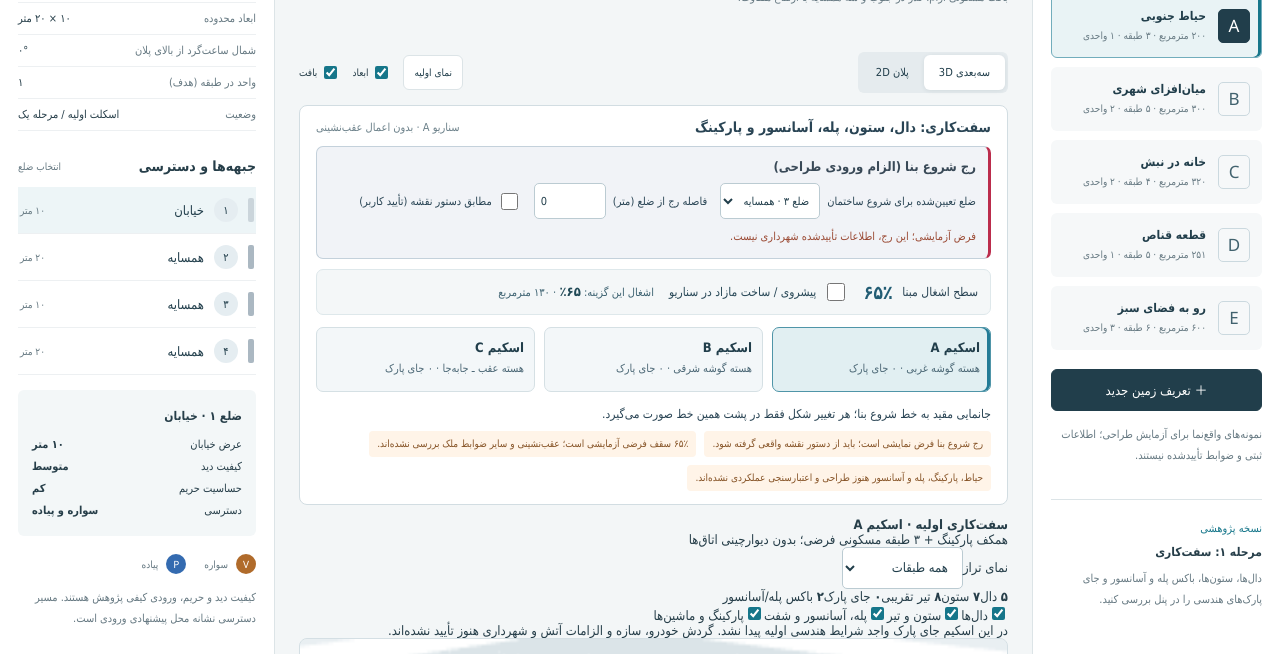
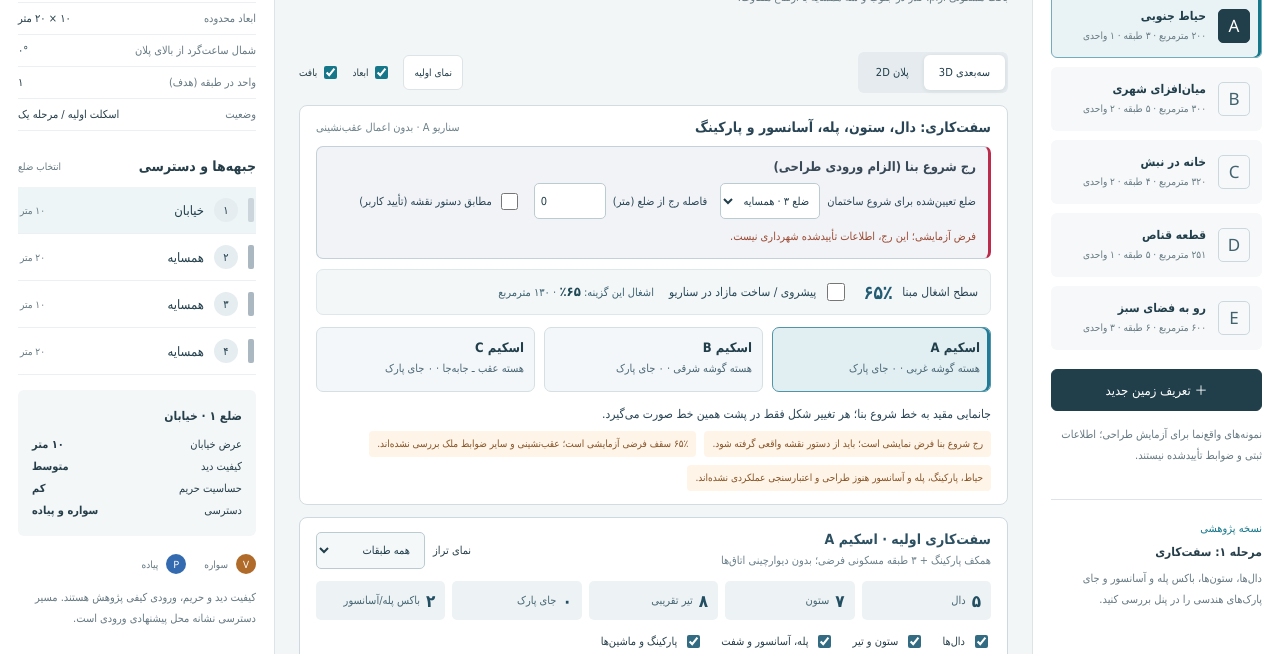
Before and after one commit to MaxLightner/Builder_builder-, a website: page index.html in a window 1280 px wide. Shown: the part 259-913 px from the top of the page. Drawn offline with Linux system fonts and the light colour scheme.

Commit message:
Add compact structural dashboard for slab, grid, core and parking controls

```diff
--- a/stage1.css
+++ b/stage1.css
@@ -27,3 +27,20 @@
 .municipal-line .line-verified{gap:5px;cursor:pointer}.municipal-line input[type=checkbox]{accent-color:#bb2c4c;width:17px;height:17px}
 .municipal-line>small{flex-basis:100%;font-size:11px;color:#9b4a34;line-height:1.6}
 .stage-error{padding:12px;color:#9b4a34;font-size:12px;line-height:1.8}
+
+.structure-panel{background:#fff;border:1px solid #ccd9e0;border-radius:8px;margin-bottom:12px;padding:13px 16px}
+.structure-panel>strong{font-size:14px}.structure-panel>p{font-size:11px;margin-top:7px;color:#6a828e}
+.structure-top{display:flex;align-items:center;justify-content:space-between;flex-wrap:wrap;gap:12px;margin-bottom:10px}
+.structure-top strong{font-size:14px;color:#2c5061}
+.structure-top p{font-size:11px;color:#6b808a;margin-top:5px;line-height:1.7}
+.structure-top label{font-size:11px;display:flex;align-items:center;gap:8px}
+.structure-top select{min-height:37px;padding:6px 10px;max-width:170px;background:#f4f8f9}
+.structure-stats{display:grid;grid-template-columns:repeat(5,minmax(0,1fr));gap:7px;margin:8px 0 12px}
+.structure-stats span{display:flex;align-items:center;gap:6px;flex-wrap:wrap;background:#edf3f5;padding:8px 10px;border-radius:5px;font-size:11px;color:#466572}
+.structure-stats b{font-size:17px;color:#224e62;font-family:"Segoe UI",Tahoma,sans-serif}
+.structure-layers{display:flex;flex-wrap:wrap;gap:8px 18px;font-size:11px}
+.structure-layers label{display:flex;gap:6px;align-items:center;cursor:pointer}
+.structure-layers input{accent-color:#336c82}
+.structure-alert{font-size:11px;line-height:1.7;margin-top:10px;color:#93632d;background:#fff5e9;border-radius:5px;padding:8px 10px}
+@media(max-width:900px){.structure-stats{grid-template-columns:repeat(3,minmax(0,1fr))}}
+@media(max-width:700px){.structure-panel{padding:12px}.structure-stats{grid-template-columns:repeat(2,minmax(0,1fr))}.structure-stats span{padding:7px}.structure-top select{max-width:138px}}
```
